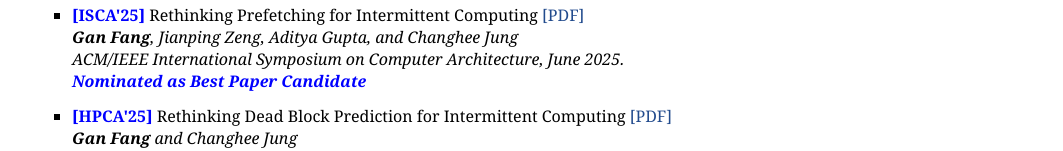
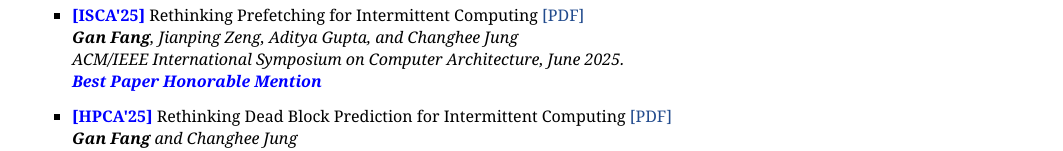
Before and after one commit to gfang99/gfang99.github.io, a plain HTML site: page index.html in a window 1280 px wide. Shown: the part 533-684 px from the top of the page, without its empty margins (108-1171 px from the left). Drawn offline with Linux system fonts and the light colour scheme.

Commit message:
update best paper mention

```diff
--- a/index.html
+++ b/index.html
@@ -66,7 +66,7 @@
                 <b style="color: blue;">[ISCA'25]</b> Rethinking Prefetching for Intermittent Computing <a href="papers/IPEX_ISCA25_taps.pdf">[PDF]</a><br>
                 <I><b>Gan Fang</b>, Jianping Zeng, Aditya Gupta, and Changhee Jung</I><br>
                 <I>ACM/IEEE International Symposium on Computer Architecture, June 2025.</I><br>
-                <b style="color: blue;"><I>Nominated as Best Paper Candidate</I></b>
+                <b style="color: blue;"><I>Best Paper Honorable Mention</I></b>
             </li>
 		</p>
 
```
